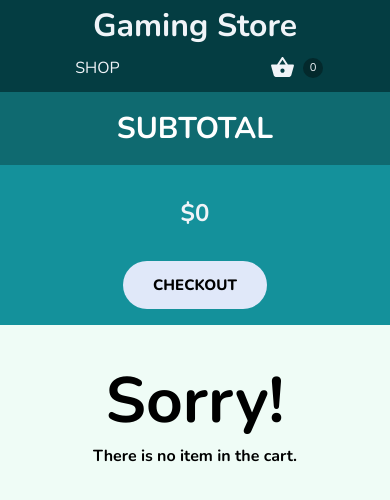
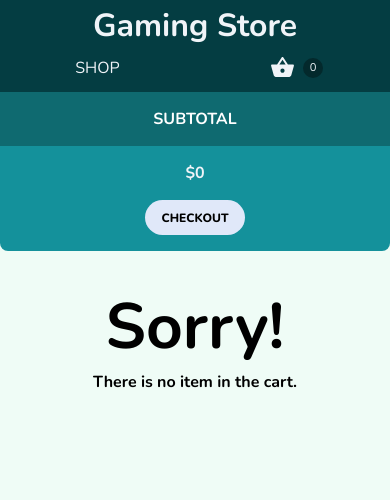
Before and after one commit to vlunaklick/shopping_cart, a React (Create React App) app: page /checkout in a window 390 px wide. Shown: the top 500 px of the page. Built offline with nearby package versions, Linux system fonts and the light colour scheme.

Commit message:
Better Error404, better checkout and better styles

```diff
--- a/src/pages/404 Error/error.css
+++ b/src/pages/404 Error/error.css
@@ -1,6 +1,11 @@
+:root{
+    --error: #EFFCF6;
+    --font-error: #000;
+}
+
 .error404{
-    background-color: var(--nav-bg);
-    min-height: calc(100vh - 92px);
+    background-color: var(--error);
+    min-height: calc(100vh - 93px);
     display: flex;
     justify-content: center;
     align-items: center;
@@ -10,7 +15,7 @@
 .titError,
 .pError{
     margin: 0;
-    color: var(--nav-col);
+    color: var(--font-error);
 }
 
 .titError{
@@ -19,4 +24,5 @@
 
 .pError{
     font-size: 2rem;
+    text-align: center;
 }
--- a/src/pages/Checkout/index.js
+++ b/src/pages/Checkout/index.js
@@ -26,7 +26,7 @@ export default function Checkout(props) {
 		<>
 			<main className='mainCheck'>
 				<div className='total'>
-					<div className='izqPanel'>
+					<div className='izqPanel bordeizq'>
 						<h4 className='titNavIzq'>SUBTOTAL</h4>
 						<h2 className='totS'>${Math.floor(props.totalP * 100) / 100}</h2>
 						<div className='centrarChecker'>
--- a/src/pages/Checkout/styles.css
+++ b/src/pages/Checkout/styles.css
@@ -8,8 +8,7 @@
 .totS{
     margin: 0;
     text-align: right;
-    margin-top: 2rem;
-    margin-bottom: 2rem;
+    padding: 1rem;
     color: var(--nav-col);
     text-align: center;
 }
@@ -67,6 +66,9 @@
     }
     .bCheck{
         margin-bottom: 1rem;
+        width: 100px;
+        height: 35px;
+        font-size: 0.75rem;
     }
     .noItem{
         font-size: 4rem;
@@ -74,4 +76,11 @@
     .noItemM{
         font-size: 1rem;
     }
+    .totS{
+        font-size: 1rem;
+    }
+    .bordeizq{
+        border-bottom-left-radius: 0.5rem;
+        border-bottom-right-radius: 0.5rem;
+    }
 }
--- a/src/pages/Shop/style.css
+++ b/src/pages/Shop/style.css
@@ -149,6 +149,7 @@
         width: 100%;
         text-align: center;
         padding: 1rem 0;
+        font-size: 1rem;
     }
     .derPanel{
         width: auto;
```
